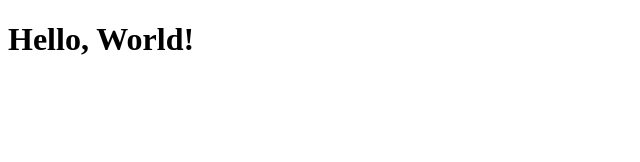
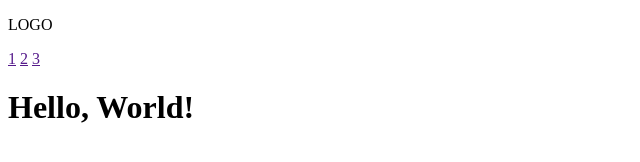
Before and after one commit to lleeeuuuuanchik/hello-world, a plain HTML site: page index.html in a window 1280 px wide. Shown: the whole page, without its empty margins (0-640 px from the left). Drawn offline with Linux system fonts and the light colour scheme.

Commit message:
add header

```diff
--- a/index.html
+++ b/index.html
@@ -6,6 +6,14 @@
     <title>Document</title>
 </head>
 <body>
+    <header>
+        <p>LOGO</p>
+        <nav>
+            <a href="">1</a>
+            <a href="">2</a>
+            <a href="">3</a>
+        </nav>
+    </header>
     <h1>Hello, World!</h1>
 </body>
 </html>
```
